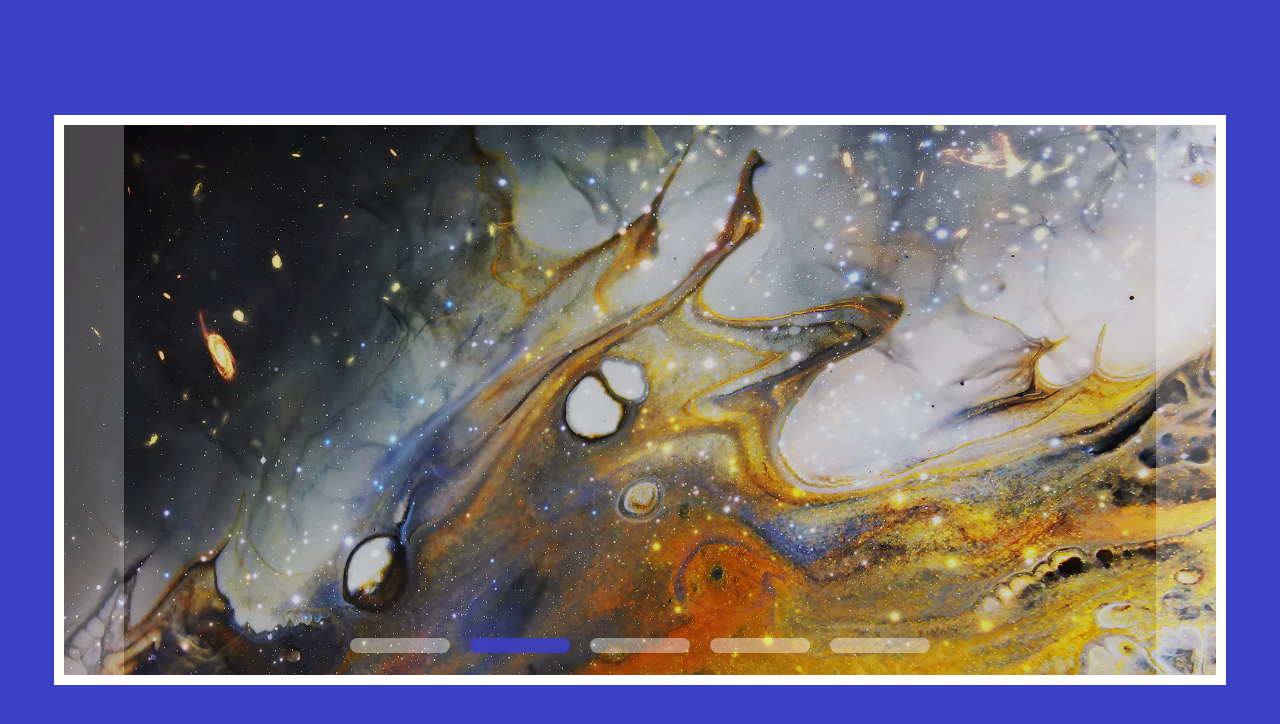
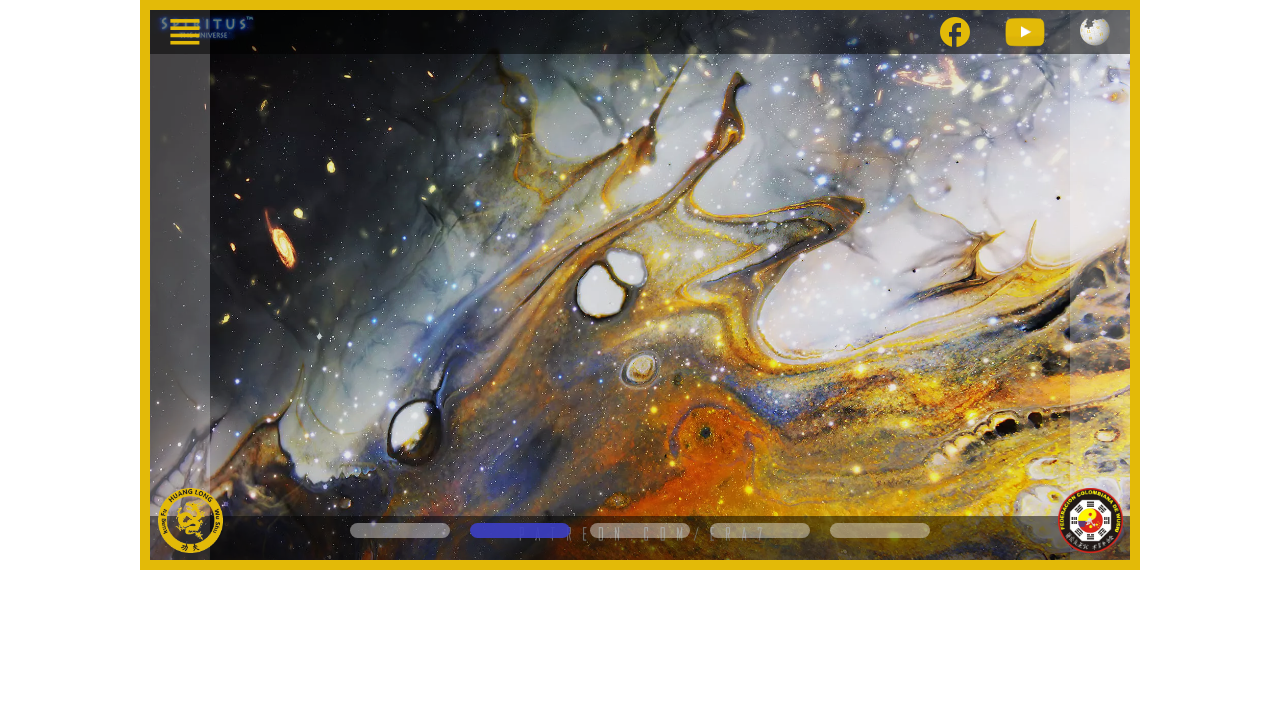
Before and after one commit to VicoMaster/Practicas, a plain HTML site: page banner_auto_manual/banner.html in a window 1280 px wide. Drawn offline with nearby package versions, Linux system fonts and the light colour scheme; some icons are missing.

Commit message:
Mejora banner

```diff
--- a/banner_auto_manual/banner.html
+++ b/banner_auto_manual/banner.html
@@ -16,8 +16,22 @@
 </head>
 
 <body>
-    <div class="container">
+    <div class="container-banner">
         <div class="container-slider">
+            <div class="banner-bar banner-top">
+                <div class="container-icons-left">
+                    <div id="button-hamburguer" class="icon-banner hover-scale icon-hamburguesa"></div>
+                </div>
+                <div class="container-icons-right">
+                    <a href="https://es.wikipedia.org/wiki/%C3%81lvaro_Le%C3%B3n_Medina" target="_blank"
+                        class="icon-banner icon-wiki hover-scale"></a>
+                    <a href="https://www.youtube.com/channel/UCvkQ-3MTtz6fcaL7xlgh63Q" target="_blank"
+                        class="icon-banner icon-youtube hover-scale"></a>
+                    <a href="https://www.facebook.com/academiahuanlong" target="_blank"
+                        class="icon-banner icon-facebook hover-scale"></a>
+                </div>
+            </div>
+            <div class="banner-bar banner-bottom"></div>
             <div class="overlay"></div>
             <div class="slider" id="slider">
                 <div class="slider__section">
--- a/banner_auto_manual/css/banner.css
+++ b/banner_auto_manual/css/banner.css
@@ -10,30 +10,162 @@ html {
 }
 
 :root {
-    --color-background-container: rgb(60, 64, 198);
     --color-background-arrow: rgba(255, 255, 255, .25);
     --color-background-progress: rgba(255, 255, 255, .4);
-    --color-opacity: rgba(31, 31, 31, .2);
+    --color-background-border: rgb(227, 186, 8);
+    --color-background-banner-bar: rgba(0, 0, 0, 0.5);
+    --color-opacity: rgba(31, 31, 31, .1);
+    --position-z-icon-burguer: 1000;
     --position-z-arrows: 999;
-    --position-z-progress: 998;
+    --position-z-progress: 1001;
     --position-z-overlay: 997;
+    --position-z-banner-bar: 1000;
+    /*ICONOS*/
+    --icon-hamburguer: url(../img/icon-hamburguesa.png);
+    --icon-facebook: url(../img/logo-facebook.png);
+    --icon-youtube: url(../img/icon-youtube.png);
+    --icon-wiki: url(../img/icon_wiki.png);
+    /*LOGOS*/
+    --logo-academy: url(../img/logo_academy.png);
+    --logo-fcdw: url(../img/logo_fcdw.png);
 }
 
-.container {
+.container-banner {
     align-items: center;
-    background: var(--color-background-container);
     display: flex;
-    height: 100vh;
+    height: 100%;
     justify-content: center;
     width: 100%;
 }
 
 .container-slider {
+    box-shadow: 0 0 0 10px var(--color-background-border);
     height: 55rem;
-    width: 90%;
+    margin: 1rem;
     overflow: hidden;
     position: relative;
-    box-shadow: 0 0 0 10px #fff;
+    width: 98rem;
+}
+
+/*CONTENEDOR DE ICONOS SUPERIOR*/
+.banner-bar {
+    align-items: center;
+    background: var(--color-background-banner-bar);
+    display: flex;
+    flex-direction: row;
+    height: 8%;
+    justify-content: space-between;
+    justify-content: space-between;
+    left: 0;
+    position: absolute;
+    width: 100%;
+    z-index: var(--position-z-banner-bar);
+
+}
+
+.container-icons-right, .container-icons-left {
+    display: flex;
+    flex-direction: row;
+    height: 100%;
+    width: 50%;
+}
+
+.container-icons-right {
+    flex-direction: row-reverse;
+}
+
+.icon-hamburguesa {
+    background-image: var(--icon-hamburguer);
+    background-position: center;
+    background-repeat: no-repeat;
+    background-size: 30px 30px;
+    cursor: pointer;
+}
+
+.icon-banner {
+    height: 100%;
+    margin-left: 10px;
+    margin-right: 10px;
+    width: 50px;
+}
+
+
+@media (hover: hover) {
+    .hover-scale:hover {
+        transform: scale(1.1);
+    }
+    .hover-scale:active {
+        transform: scale(.95);
+    }
+}
+
+.icon-hamburguesa {
+    background-image: var(--icon-hamburguer);
+    background-position: center;
+    background-repeat: no-repeat;
+    background-size: 30px 30px;
+    cursor: pointer;
+}
+
+.icon-facebook {
+    background-image: var(--icon-facebook);
+    background-position: center;
+    background-repeat: no-repeat;
+    background-size: 30px 30px;
+}
+
+.icon-youtube {
+    background-image: var(--icon-youtube);
+    background-position: center;
+    background-repeat: no-repeat;
+    background-size: 40px 30px;
+}
+
+.icon-wiki {
+    background-image: var(--icon-wiki);
+    background-position: center;
+    background-repeat: no-repeat;
+    background-size: 30px 30px;
+}
+
+/* LOGOS BOTTOM BAR */
+.banner-bottom::before {
+    background-image: var(--logo-academy);
+    background-position: center;
+    background-repeat: no-repeat;
+    background-size: 65px 65px;
+    bottom: 0;
+    content: "";
+    height: 70px;
+    left: 0;
+    margin-bottom: 5px;
+    margin-left: 5px;
+    position: absolute;
+    width: 70px;
+}
+
+.banner-bottom::after {
+    background-image: var(--logo-fcdw);
+    background-position: center;
+    background-repeat: no-repeat;
+    background-size: 65px 65px;
+    bottom: 0;
+    content: "";
+    height: 70px;
+    margin-bottom: 5px;
+    margin-right: 5px;
+    position: absolute;
+    right: 0;
+    width: 70px;
+}
+
+
+.banner-top {
+    top: 0;
+}
+
+.banner-bottom {
+    bottom: 0;
 }
 
 .overlay {
@@ -125,18 +257,22 @@ html {
 .progress__bar:hover {
     transform: scale(1.1);
 }
+
 .progress__bar:active {
     transform: scale(.95);
 }
 
 @media (max-width: 900px) {
+
     /*Fix Responsive mobile*/
     .container__arrow:hover {
         transform: scale(1);
     }
+
     .progress__bar:hover {
         transform: scale(1);
     }
+
     .progress__bar {
         width: 3rem;
     }
```
Also changed, not shown: banner_auto_manual/img/icon-hamburguesa.png (added), banner_auto_manual/img/icon-youtube.png (added), banner_auto_manual/img/icon_wiki.png (added), banner_auto_manual/img/logo-facebook.png (added), banner_auto_manual/img/logo_academy.png (added), banner_auto_manual/img/logo_fcdw.png (added).
